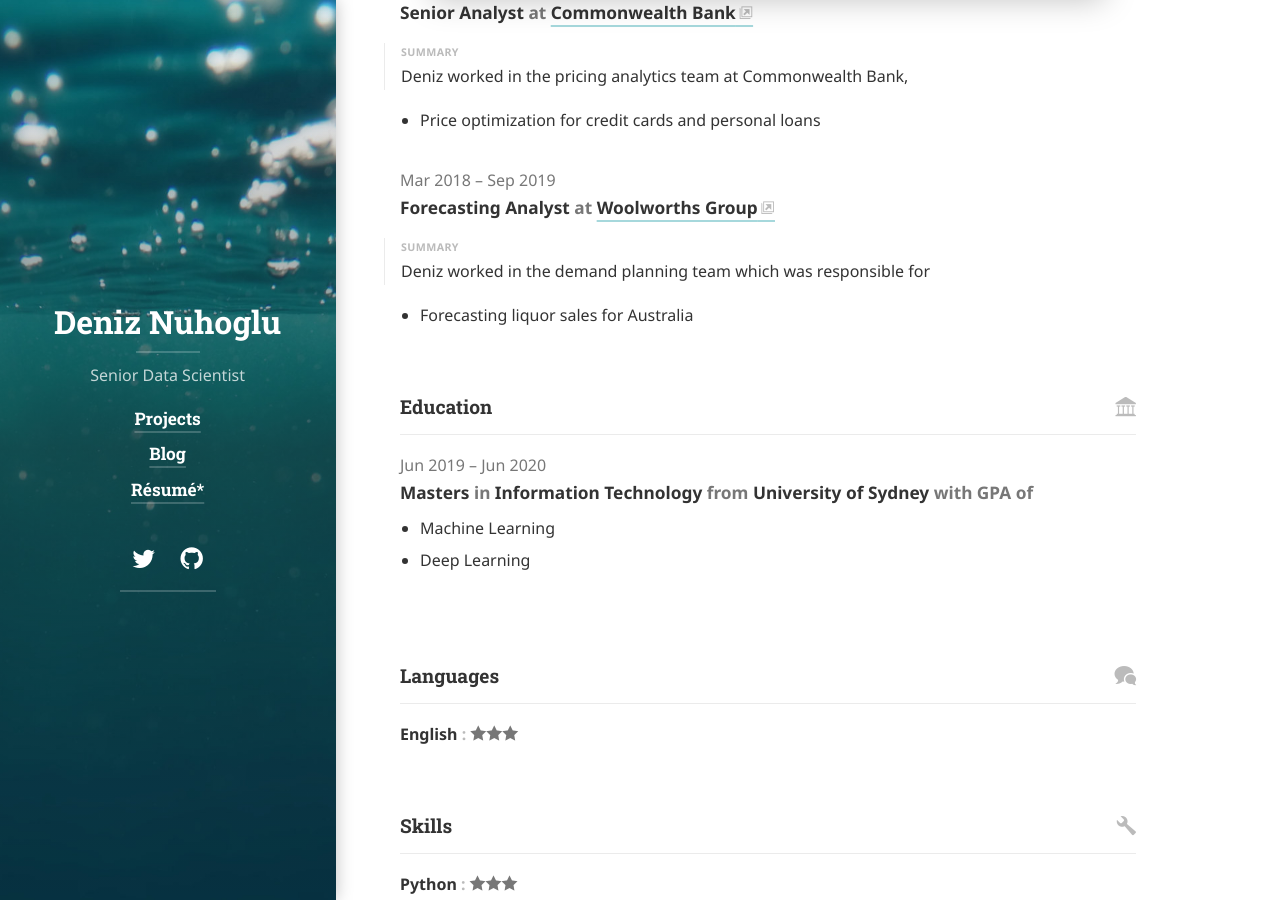
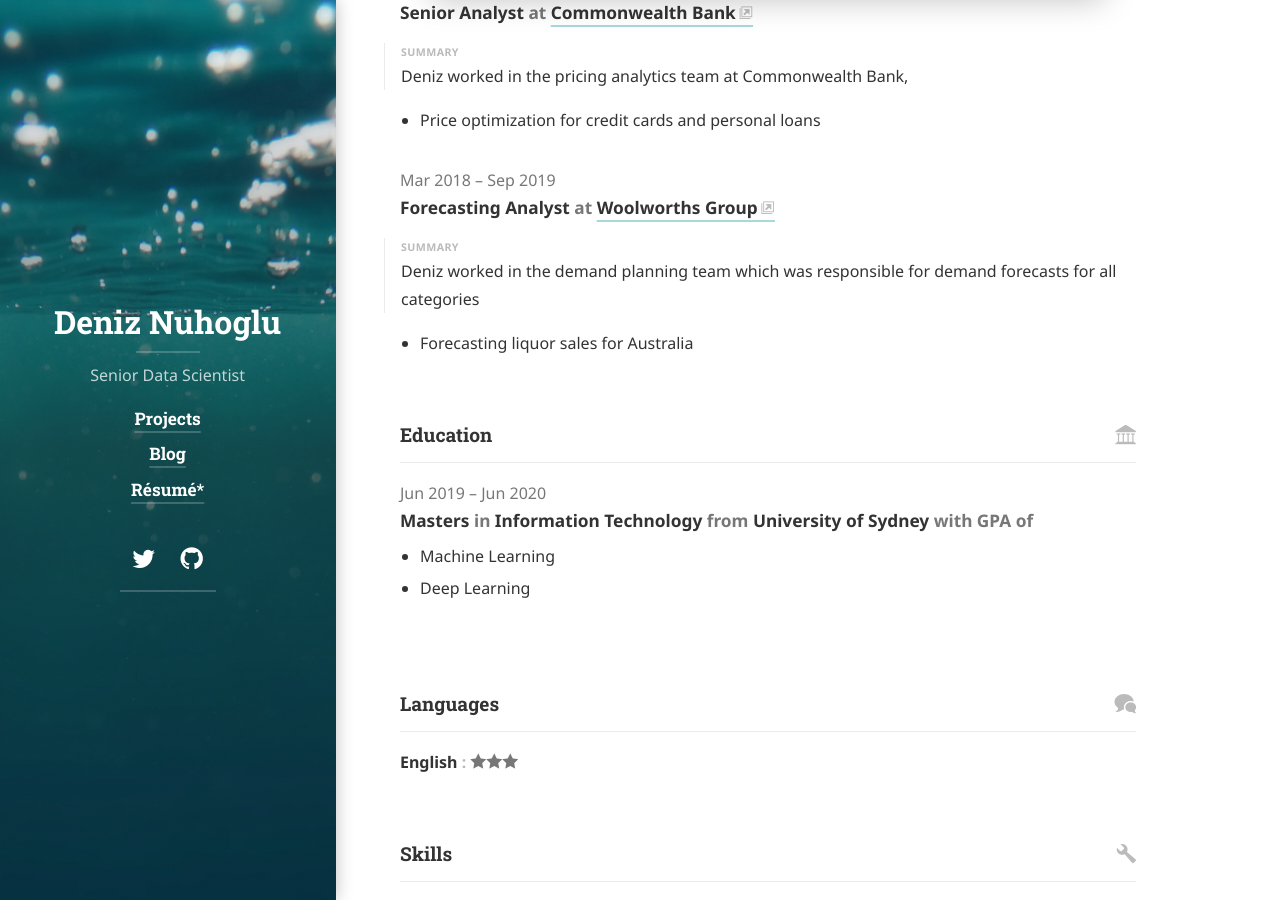
Before and after one commit to denizn/denizn.github.io, a Jekyll site: the page built from resume.md, in a window 1280 px wide and 900 px high, scrolled down 1659 px. Built offline with Jekyll 4.4.1, drawn with Linux system fonts in a browser that asks for light colours; cached includes are drawn as plain includes; nearby versions of some CDN libraries; some web fonts are replaced; library files that are not in the unit come from our copies.

```diff
--- a/_data/resume.yml
+++ b/_data/resume.yml
@@ -71,7 +71,7 @@ work:
     startDate: "2018-03-01"
     endDate: "2019-09-30"
     summary: >
-      Deniz worked in the demand planning team which was responsible for
+      Deniz worked in the demand planning team which was responsible for demand forecasts for all categories
     highlights:
       - "Forecasting liquor sales for Australia"
 education:
```
Also changed, not shown: _projects/tsf.md (+1 -1 lines).
